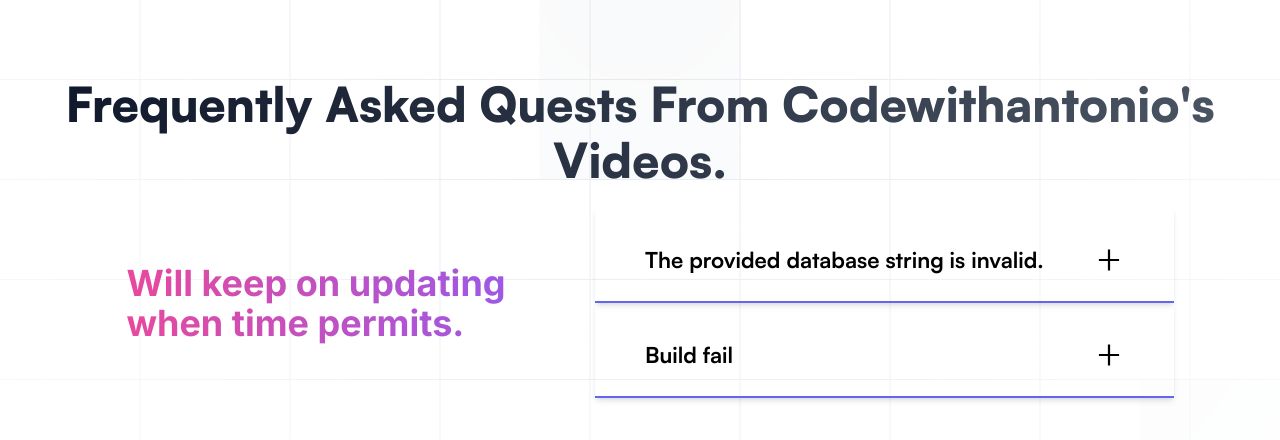
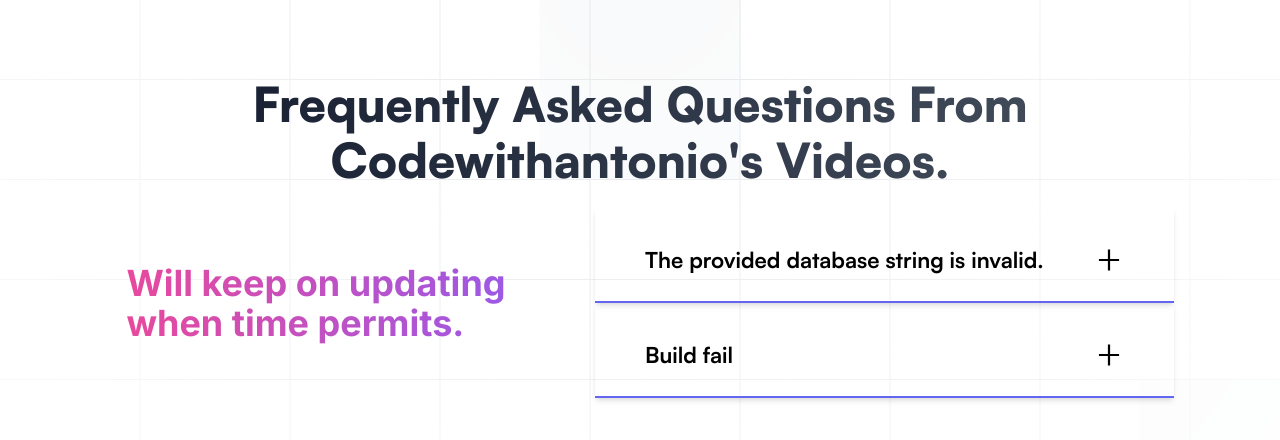
Before and after one commit to trace2798/faq_codewithantonio, a Next.js app: page / in a window 1280 px wide. Shown: the top 440 px of the page. Built offline with nearby package versions, Linux system fonts and the light colour scheme.

Commit message:
changed quests to questions back

```diff
--- a/app/page.tsx
+++ b/app/page.tsx
@@ -38,7 +38,7 @@
         <div className="mx-auto flex max-w-2xl gap-x-8 gap-y-16 lg:mx-0 lg:max-w-none lg:items-start lg:gap-y-10">
           <div className="lg:mx-auto lg:flex lg:w-full lg:max-w-7xl lg:gap-x-8 lg:px-8">
             <h1 className="text-[40px] lg:text-5xl lg:leading-[56px] font-satoshiBlack capitalize bg-clip-text text-transparent bg-gradient-to-r from-slate-900 to-gray-600 text-center">
-              Frequently asked quests from Codewithantonio&apos;s videos.
+              Frequently asked questions from Codewithantonio&apos;s videos.
             </h1>
           </div>
         </div>
```
